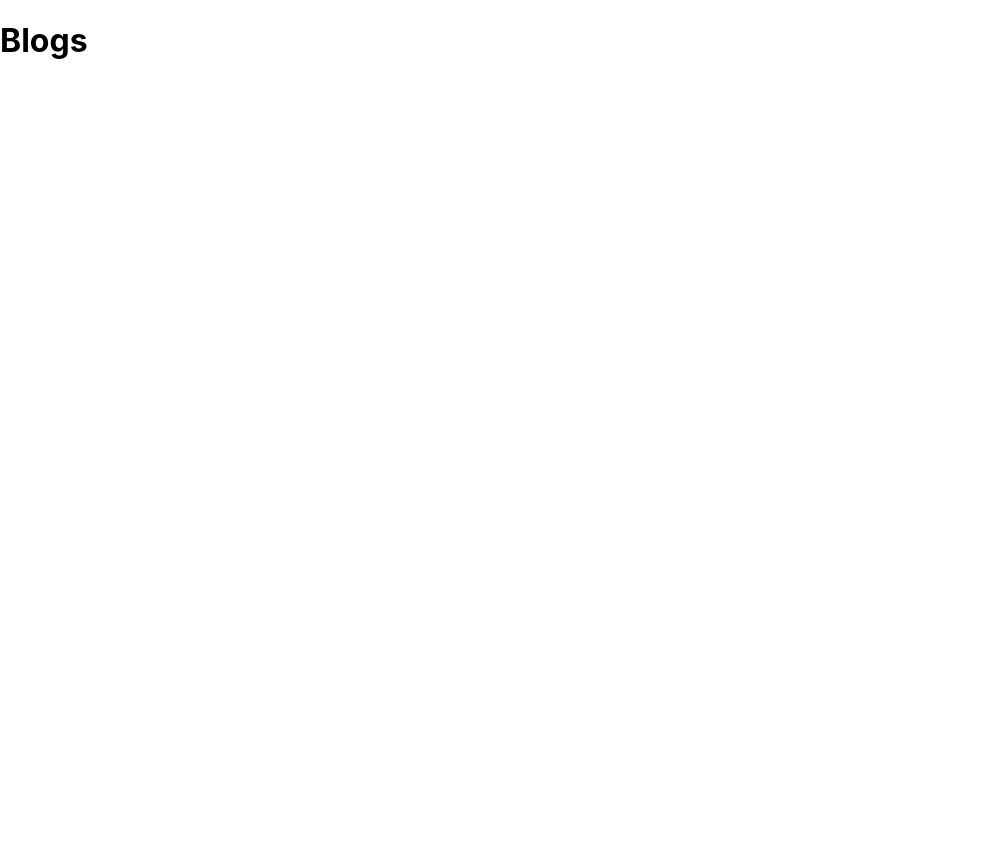
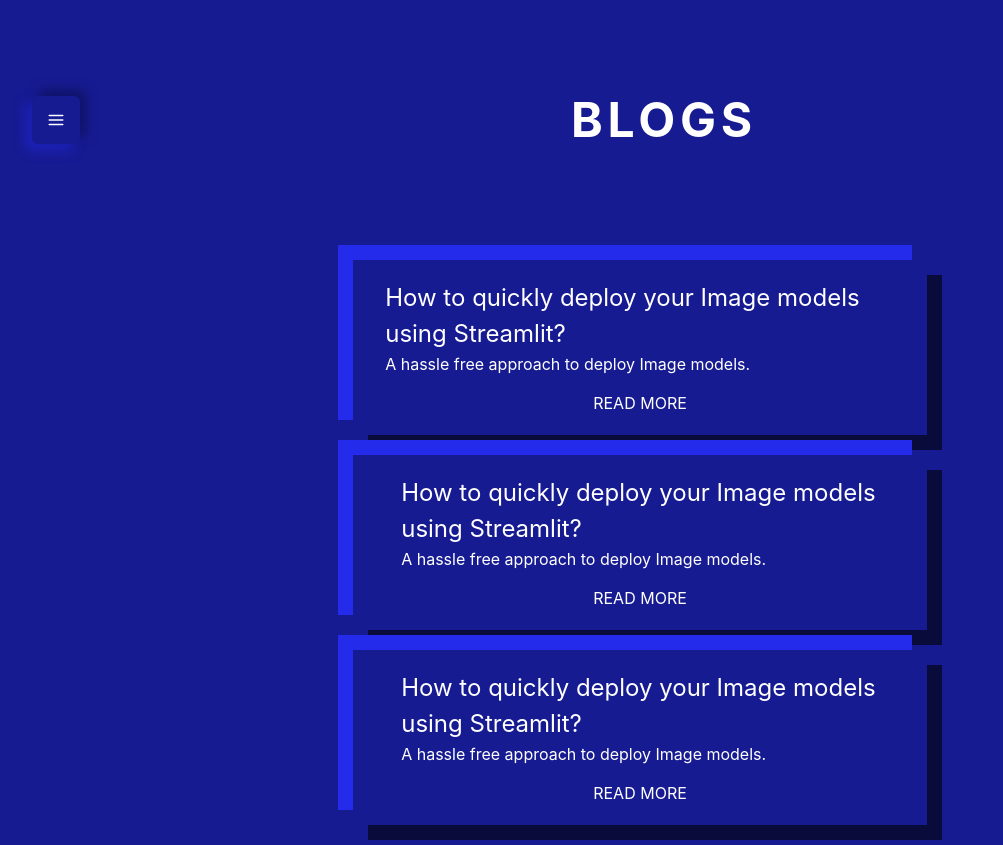
Before and after one commit to vatsalsaglani/PersonalWebsiteNext, a Next.js app: page /blogs in a window 1280 px wide. Shown: the whole page, without its empty margins (0-1003 px from the left). Before the commit the page ends 800 px from the top, so only its background shows below. Built offline with nearby package versions, Linux system fonts and the light colour scheme.

Commit message:
designed blogs page

```diff
--- a/pages/blogs.js
+++ b/pages/blogs.js
@@ -1,5 +1,6 @@
 import Head from 'next/head'
 import styles from '../styles/Home.module.css'
+import React from 'react'
 import {
     ChakraProvider,
     Container,
@@ -14,15 +15,196 @@
     Drawer,
     IconButton,
 } from '@chakra-ui/react'
-
 import { HamburgerIcon } from '@chakra-ui/icons'
-
 import { useState } from 'react'
 
-export default function Home() {
+
+
+const App = () => {
+    // menu drawer
+    const [placement, setPlacement] = useState("left")
+    const { isOpen, onOpen, onClose } = useDisclosure()
+
     return (
-        <div>
-            <h1>Blogs</h1>
-        </div>
+        <ChakraProvider resetCSS>
+            <Container
+                minHeight="100vh"
+                minWidth="100%"
+                display="flex"
+                flexDirection="column"
+                backgroundColor="#171b92"
+            >
+                <Drawer backgroundColor="#171b92" placement={placement} onClose={onClose} isOpen={isOpen} backgroundColor="#ffffff">
+                    <DrawerOverlay >
+                        <DrawerContent backgroundColor="#171b92" color="white">
+                            <Button
+                                mt='10px'
+                                mb='10px'
+                                backgroundColor="#171b92"
+                            >
+                                <Link href='/'>About</Link>
+                            </Button>
+                            <Button mt='10px' mb='10px' backgroundColor="#171b92">
+                                <Link href='/blogs'>Blogs</Link>
+                            </Button>
+                            <Button mt='10px' mb='10px' backgroundColor="#171b92">
+                                <Link>
+                                    Projects
+                </Link>
+                            </Button>
+                            <Button mt='10px' mb='10px' backgroundColor="#171b92">
+                                <Link href='/contact'>Contact</Link>
+
+                            </Button>
+                        </DrawerContent>
+                    </DrawerOverlay>
+                </Drawer>
+                <Container
+                    minWidth="100%"
+                    minHeight="30vh"
+                    display="flex"
+                    flexDirection="row"
+                    justifyContent="center"
+                    alignItems="center"
+                >
+
+                        <IconButton
+                            aria-label="icon"
+                            icon={<HamburgerIcon />}
+                            size="lg"
+                            color='white'
+                            // ml = "120px"
+                            // variant="outline"
+                            // colorScheme="twitter"
+                            variant='ghost'
+                            onClick={onOpen}
+                            boxShadow="6px -6px 12px #101365,
+             -6px 6px 12px #1e23bf"
+                        />
+                        <Container>
+                            <Text
+                                fontWeight="bold"
+                                textAlign="center"
+                                fontSize="5xl"
+                                letterSpacing="widest"
+                                color="White"
+                            >
+                                BLOGS
+            </Text>
+                        </Container>
+                </Container>
+                <Container minHeight="60vh" minWidth="100%" display="flex">
+                    <Container display="flex" flexDirection="column" mt="20px">
+
+
+                        <Container
+                            display="flex"
+                            flexDirection="column"
+                            justifyContent="center"
+                            alignItems="center"
+                            pt="20px"
+                            pb="20px"
+                            boxShadow="15px 15px 0px #090b3a,-15px -15px 0px #252bea;"
+                        >
+                            <Container
+                                display="flex"
+                                flexDirection="column"
+                                justifyContent="center"
+                                alignItems="flex-start"
+                            >
+
+                                <Link
+                                    color="#FFF"
+                                    fontSize="2xl"
+                                    style={{ textDecoration: "none" }}>How to quickly deploy your Image models using Streamlit?</Link>
+                                <Text color="#FFF">A hassle free approach to deploy Image models.</Text>
+                            </Container>
+                            <Container
+                                display="flex"
+                                justifyContent="center"
+                                alignItems="center"
+                                pt="15px"
+                            >
+
+                                <Link color="#FFF" style={{ textDecoration: "none" }}>READ MORE</Link>
+
+
+                            </Container>
+                        </Container>
+
+
+
+                        <Container
+                            mb="20px"
+                            mt="20px"
+                            display="flex"
+                            alignItems="flex-start"
+                            flexDirection="column"
+                            pt="20px"
+                            pb="20px"
+                            boxShadow="15px 15px 0px #090b3a,-15px -15px 0px #252bea;"
+                        >
+                            <Container
+                                display="flex"
+                                flexDirection="column"
+                                justifyContent="center"
+                                alignItems="center"
+                            >
+                                <Container display="flex" flexDirection="column">
+                                    <Link
+                                        color="#FFF"
+                                        fontSize="2xl"
+                                        style={{ textDecoration: "none" }}>How to quickly deploy your Image models using Streamlit?</Link>
+                                    <Text color="#FFF">A hassle free approach to deploy Image models.</Text>
+                                </Container>
+                                <Container
+                                    display="flex"
+                                    justifyContent="center"
+                                    alignItems="center"
+                                    pt="15px"
+                                >
+
+                                    <Link color="#FFF" style={{ textDecoration: "none" }}>READ MORE</Link>
+
+                                </Container>
+                            </Container>
+                        </Container>
+
+
+                        <Container
+                            display="flex"
+                            alignItems="flex-start"
+                            flexDirection="column"
+                            pt="20px"
+                            pb="20px"
+                            boxShadow="15px 15px 0px #090b3a,-15px -15px 0px #252bea;"
+                            mb="20px"
+                        >
+                            <Container display="flex" flexDirection="column">
+                                <Container display="flex" flexDirection="column">
+                                    <Link
+                                        color="#FFF"
+                                        fontSize="2xl"
+                                        style={{ textDecoration: "none" }}>How to quickly deploy your Image models using Streamlit?</Link>
+                                    <Text color="#FFF">A hassle free approach to deploy Image models.</Text>
+                                </Container>
+                                <Container
+                                    display="flex"
+                                    justifyContent="center"
+                                    alignItems="center"
+                                    pt="15px"
+                                >
+
+                                    <Link color="#FFF" style={{ textDecoration: "none" }}>READ MORE</Link>
+
+                                </Container>
+                            </Container>
+                        </Container>
+                    </Container>
+                </Container>
+            </Container>
+        </ChakraProvider>
     )
 }
+
+export default App
--- a/pages/index.js
+++ b/pages/index.js
@@ -63,10 +63,10 @@
               mb='10px'
               backgroundColor="#171b92"
               >
-                <Link>About</Link>
+                <Link href = '/'>About</Link>
               </Button>
               <Button mt='10px' mb='10px' backgroundColor="#171b92">
-                <Link>Blogs</Link>
+                <Link href = '/blogs'>Blogs</Link>
               </Button>
               <Button mt='10px' mb='10px' backgroundColor="#171b92">
                 <Link>
```
Lines whose indentation alone changed are shown as unchanged.
